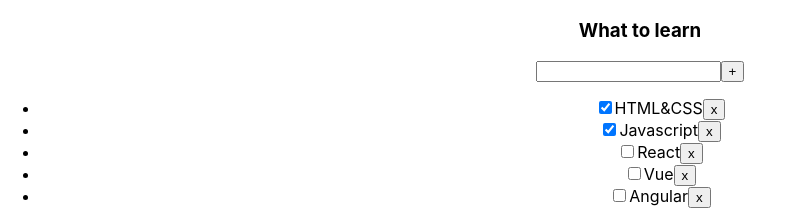
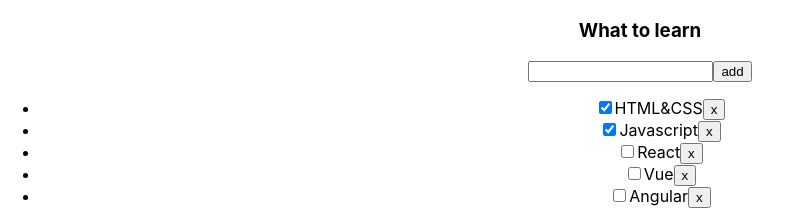
Before and after one commit to dktwho/self-practice, a React (Create React App) app: page / in a window 1280 px wide. Shown: the top 210 px of the page, without its empty margins (0-792 px from the left). Built offline with nearby package versions, Linux system fonts and the light colour scheme.

Commit message:
create universal component Button, approved for button addTask

```diff
--- a/src/Todolist.tsx
+++ b/src/Todolist.tsx
@@ -1,5 +1,6 @@
 import {FilterValuesType, TasksType} from "./App";
 import {ChangeEvent, useState} from "react";
+import {Button} from "./components/Button";
 
 type PropsType = {
     title: string
@@ -43,7 +44,8 @@
                        onChange={onChangeHandler}
                        onKeyPress={onKeyPressHandler}
                        value={inputValue}/>
-                <button onClick={addTaskHandler}>+</button>
+                {/*<button onClick={addTaskHandler}>+</button>*/}
+                <Button title={'add'}  callback={addTaskHandler} />
             </div>
             <ul>
                 {tasks.map(task => {
--- /dev/null
+++ b/src/components/Button.tsx
@@ -0,0 +1,18 @@
+import React from 'react';
+
+
+export type ButtonType = {
+    title: string
+    callback: () => void
+}
+export const Button = ({title, callback}: ButtonType) => {
+
+    const addTaskHandler = () => {
+        callback()
+    }
+    return (
+        <button onClick={addTaskHandler}>
+            {title}
+        </button>
+    );
+};
```
